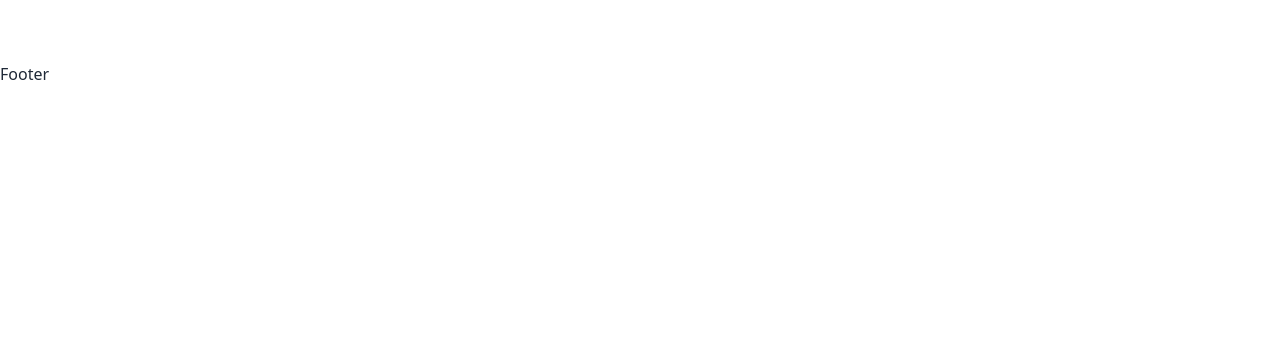
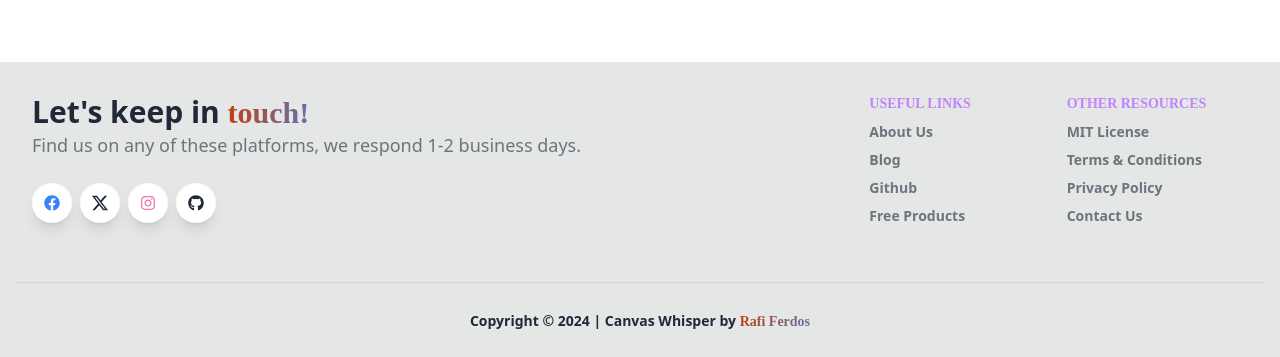
Before and after one commit to rafiferdos/canvas-whisper, a React (Vite) app: page / in a window 1280 px wide. Shown: the part 462-819 px from the top of the page. Built offline with nearby package versions, Linux system fonts and the light colour scheme; no server answers; a web font is replaced by a local one.

Commit message:
Add footer & also social media icons and links to Footer component

```diff
--- a/src/components/Footer.jsx
+++ b/src/components/Footer.jsx
@@ -1,8 +1,104 @@
+import { FaFacebook } from "react-icons/fa";
+import { BsTwitterX } from "react-icons/bs";
+import { FaInstagram } from "react-icons/fa";
+import { FaGithub } from "react-icons/fa";
+
+
 const Footer = () => {
     return (
-        <div>
-            Footer
-        </div>
+        <>
+            <footer className="bg-base-300 pt-8 pb-6">
+                <div className="container mx-auto px-4">
+                    <div className="flex flex-wrap md:flex-nowrap lg:text-left">
+                        <div className="w-full lg:w-6/12 px-4">
+                            <h4 className="text-3xl font-semibold">Let&apos;s keep in <span className='bg-gradient-to-r from-orange-700 via-blue-500 to-green-400 text-transparent bg-clip-text animate-gradient bg-300% font-madimi'>touch!</span></h4>
+                            <h5 className="text-xs md:text-lg mt-0 mb-2 text-blueGray-600 opacity-60">
+                                Find us on any of these platforms, we respond 1-2 business days.
+                            </h5>
+                            <div className="mt-6 lg:mb-0 mb-6 flex">
+                                <button
+                                    className="bg-base-100 text-blue-500 shadow-lg font-normal p-3 items-center justify-center align-center rounded-full outline-none focus:outline-none mr-2"
+                                    type="button">
+                                    <FaFacebook /></button>
+                                <button
+                                    className="bg-base-100 shadow-lg font-normal p-3 items-center justify-center align-center rounded-full outline-none focus:outline-none mr-2"
+                                    type="button">
+                                    <BsTwitterX /></button>
+                                <button
+                                    className="bg-base-100 text-pink-400 shadow-lg font-normal p-3 items-center justify-center align-center rounded-full outline-none focus:outline-none mr-2"
+                                    type="button">
+                                    <FaInstagram /></button>
+                                <button
+                                    className="bg-base-100 text-blueGray-800 shadow-lg font-normal p-3 items-center justify-center align-center rounded-full outline-none focus:outline-none mr-2"
+                                    type="button">
+                                    <FaGithub />
+                                </button>
+                            </div>
+                        </div>
+                        <div className="w-full lg:w-6/12 px-4">
+                            <div className="flex items-top mb-6 ">
+                                <div className="w-full lg:w-4/12 px-4 ml-auto">
+                                    <span className="block uppercase text-blueGray-500 text-sm font-semibold mb-2 font-madimi text-purple-400">Useful Links</span>
+                                    <ul className="list-unstyled *:opacity-60">
+                                        <li>
+                                            <a className="hover:text-blueGray-800 font-semibold block pb-2 text-sm"
+                                               href="#">About
+                                                Us</a>
+                                        </li>
+                                        <li>
+                                            <a className="hover:text-blueGray-800 font-semibold block pb-2 text-sm"
+                                               href="#">Blog</a>
+                                        </li>
+                                        <li>
+                                            <a className="hover:text-blueGray-800 font-semibold block pb-2 text-sm"
+                                               href="#">Github</a>
+                                        </li>
+                                        <li>
+                                            <a className="hover:text-blueGray-800 font-semibold block pb-2 text-sm"
+                                               href="#">Free
+                                                Products</a>
+                                        </li>
+                                    </ul>
+                                </div>
+                                <div className="w-full lg:w-4/12 px-4">
+                                    <span className="block uppercase text-sm font-semibold mb-2 font-madimi text-purple-400">Other Resources</span>
+                                    <ul className="list-unstyled *:opacity-60">
+                                        <li>
+                                            <a className="hover:text-blueGray-800 font-semibold block pb-2 text-sm"
+                                               href="#">MIT
+                                                License</a>
+                                        </li>
+                                        <li>
+                                            <a className="hover:text-blueGray-800 font-semibold block pb-2 text-sm"
+                                               href="#">Terms &amp; Conditions</a>
+                                        </li>
+                                        <li>
+                                            <a className="hover:text-blueGray-800 font-semibold block pb-2 text-sm"
+                                               href="#">Privacy
+                                                Policy</a>
+                                        </li>
+                                        <li>
+                                            <a className="hover:text-blueGray-800 font-semibold block pb-2 text-sm"
+                                               href="#">Contact Us</a>
+                                        </li>
+                                    </ul>
+                                </div>
+                            </div>
+                        </div>
+                    </div>
+                    <hr className="my-6 border-gray-300"/>
+                    <div className="flex  items-center md:justify-between justify-center">
+                        <div className="w-full md:w-8/12 px-4 mx-auto text-center">
+                            <div className="text-sm font-semibold py-1">
+                                Copyright © <span id="get-current-year">2024 | </span><a
+                                href="#"
+                                className="text-blueGray-500 hover:text-gray-800" target="_blank"> Canvas Whisper by <span className='bg-gradient-to-r from-orange-700 via-blue-500 to-green-400 text-transparent bg-clip-text animate-gradient bg-300% font-madimi'>Rafi Ferdos</span></a>
+                            </div>
+                        </div>
+                    </div>
+                </div>
+            </footer>
+        </>
     );
 };
 
```
